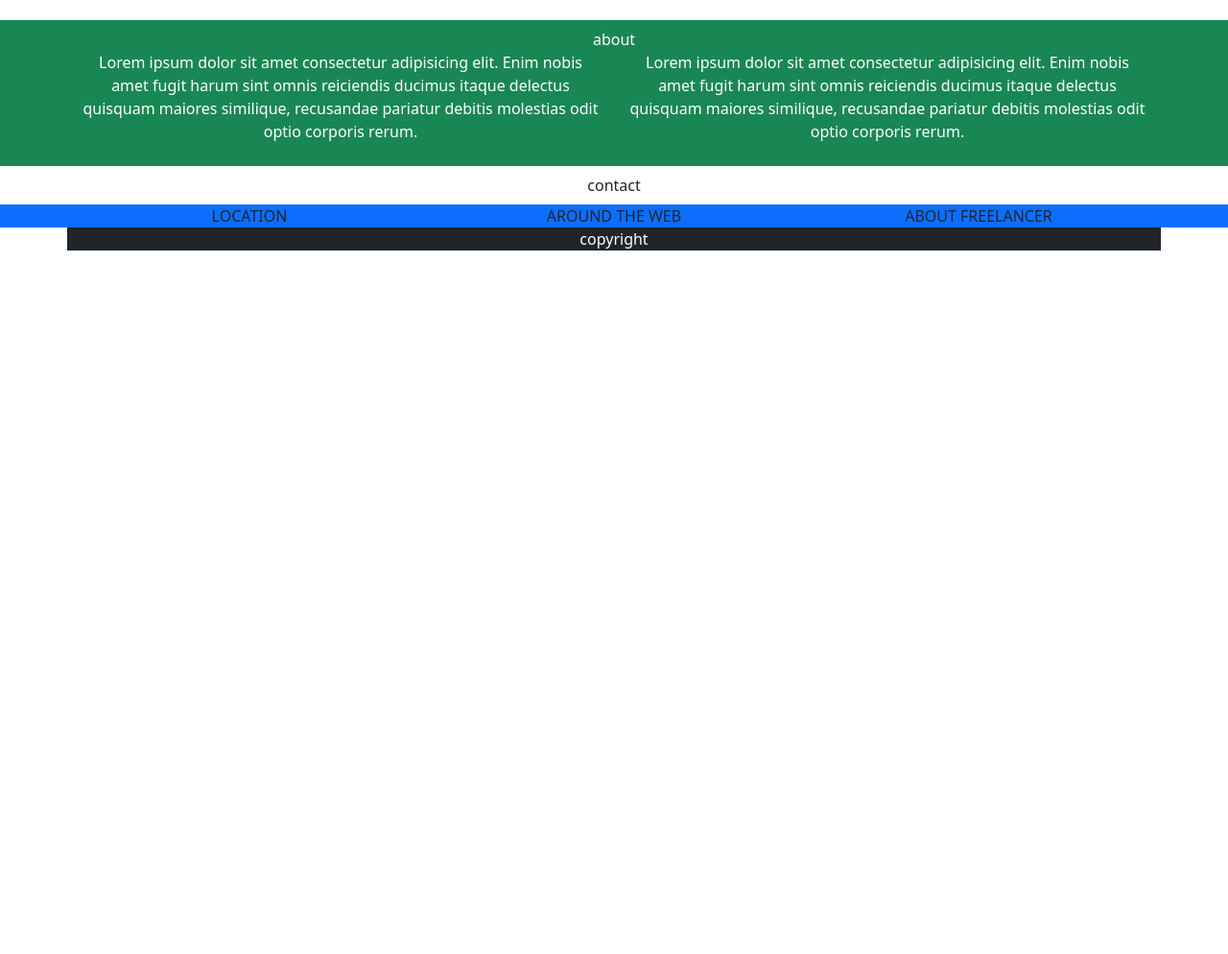
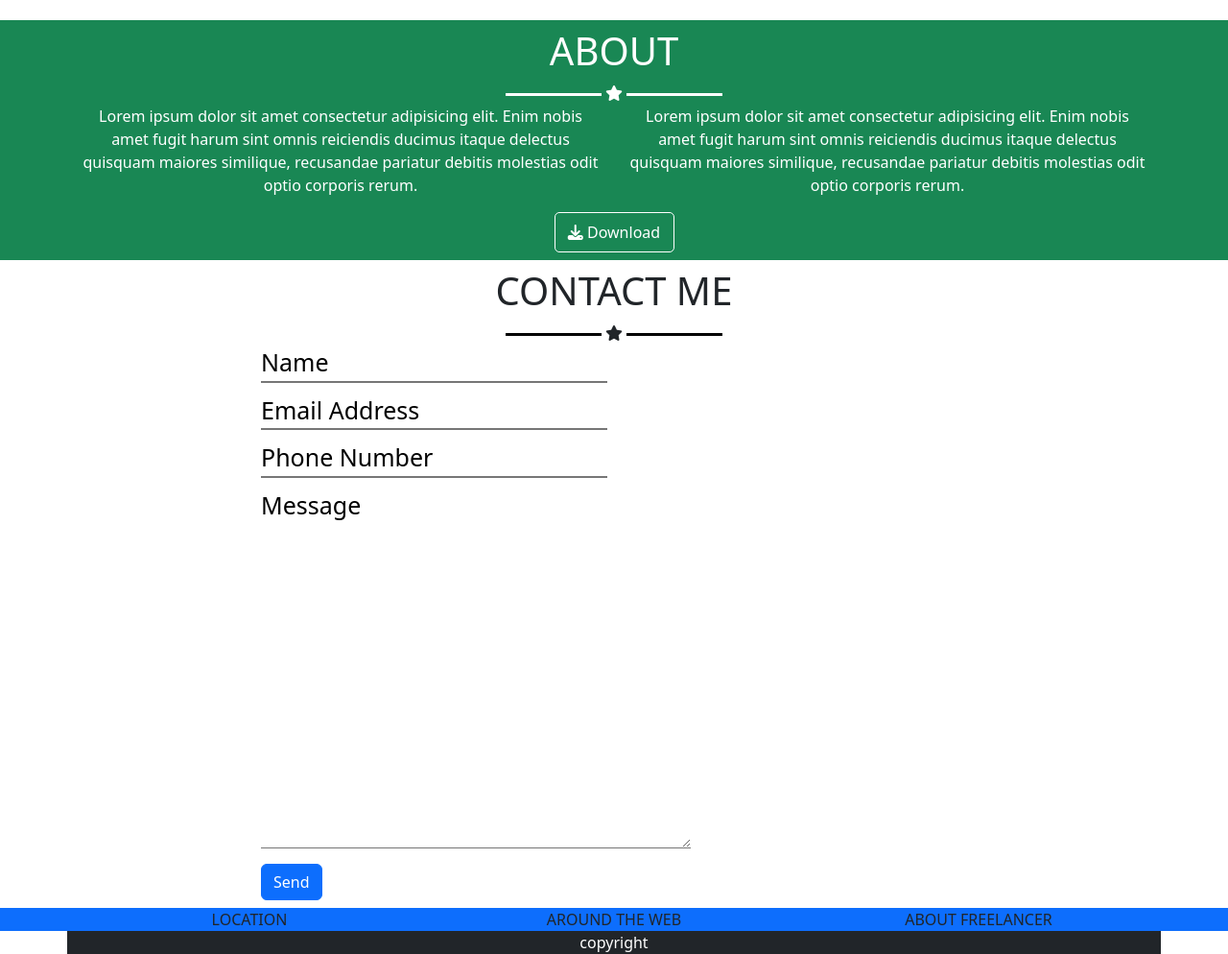
Before and after one commit to AndyDAntuono/bootstrap_freelancer, a plain HTML site: page index.html in a window 1280 px wide. Shown: the part 1421-2415 px from the top of the page at 96% size. Before the commit the page ends 1682 px from the top, so only its background shows below. Drawn offline with nearby package versions, Linux system fonts and the light colour scheme.

Commit message:
[UPD] updated about section

```diff
--- a/css/style.css
+++ b/css/style.css
@@ -85,3 +85,23 @@ ul li {
 .portfolio-content img{
 	border-radius: 25px;
 }
+
+.download {
+	border: 1px solid;
+	border-radius: 5px;
+	width: 125px;
+}
+
+input, textarea {
+	outline: none;
+	border-top: none;
+	border-left: none;
+	border-right: none;
+	font-size: 25px;
+	margin-bottom: 10px;
+}
+
+::placeholder {
+	color: black;
+	opacity: 1;
+  }
--- a/index.html
+++ b/index.html
@@ -102,7 +102,12 @@
             <div class="container py-2">
                 <div class="row">
                     <div class="col-sm-12 col-md-12 col-lg-12 text-white text-center">
-                        about
+                        <h1>ABOUT</h1>
+                        <div>
+                            <span class="lines-white">
+                                <i class="fa-solid fa-star"></i>
+                            </span>
+                        </div>
                     </div>
                 </div>
                 <div class="row">
@@ -117,6 +122,12 @@
                         </p>
                     </div>
                 </div>
+                <div class="row">
+                    <div class="download text-center text-white mx-auto py-2">
+                        <i class="fa-solid fa-download"></i>
+                        Download
+                    </div>
+                </div>
             </div>
         </section>
         <section class="contact_me">
@@ -125,7 +136,29 @@
                     <div class="col-sm-12 col-md-12 col-lg-12">
                         <div class="row">
                             <div class="col-sm-10 col-md-10 mx-auto text-center">
-                                contact
+                                <h1>CONTACT ME</h1>
+                                <div>
+                                    <span class="lines-black">
+                                        <i class="fa-solid fa-star"></i>
+                                    </span>
+                                </div>
+                            </div>
+                        </div>
+                        <div class="row">
+                            <div class="col-sm-8 col-md-8 col-lg-8 mx-auto">
+                                <form action="#" method="post">
+                                    <div>
+                                        <input type="text" name="name" id="name" placeholder="Name" required>
+                                    </div>
+                                    <div>
+                                        <input type="email" name="email" id="email" placeholder="Email Address">
+                                    </div>
+                                    <div>
+                                        <input type="tel" name="phone" id="telephone" placeholder="Phone Number">
+                                    </div>
+                                    <textarea name="message" id="message" cols="30" rows="10" placeholder="Message" minlength="100" maxlength="500"></textarea>
+                                </form>
+                                <button class="btn btn-primary" type="submit">Send</button>
                             </div>
                         </div>
                     </div>
```
